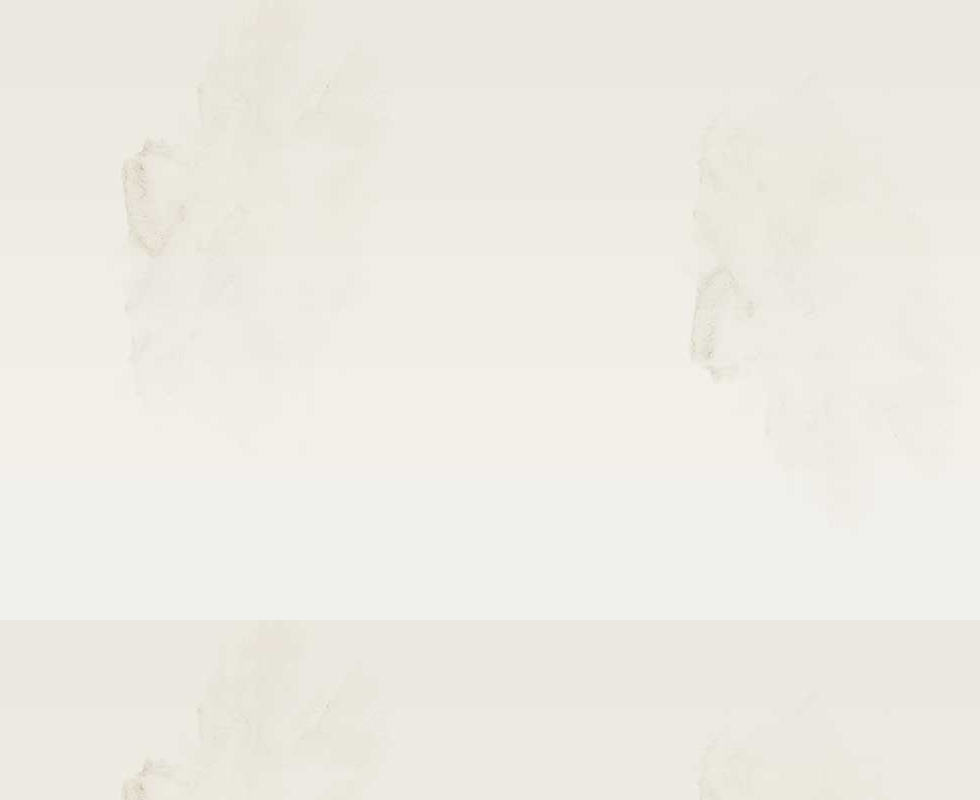
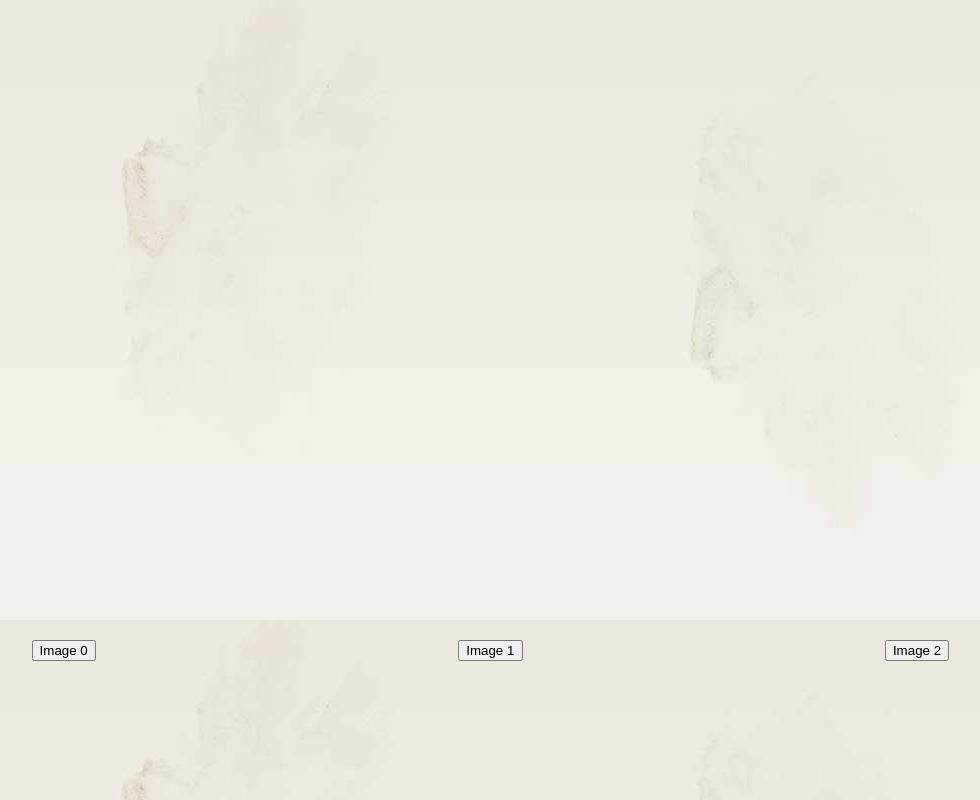
Before and after one commit to angly-cat/canvas-basic-drag-n-drop, a plain HTML site: page index.html in a window 1280 px wide. Shown: the whole page, without its empty margins (149-1129 px from the left). Drawn offline with Linux system fonts and the light colour scheme.

Commit message:
Add buttons, rename gName -> $name for DOM-elements

```diff
--- a/index.html
+++ b/index.html
@@ -7,9 +7,10 @@
 	<link rel="stylesheet" href="style.css">
 </head>
 <body>
-	<div id="container">
+	<div id="canvas_container">
 		<canvas id="canvas">Your browser doesn't support &lt;canvas&gt; tag.</canvas>
 	</div>
+	<div id="buttons_container"></div>
 	<script type="text/javascript" src="script.js"></script>
 </body>
 </html>
--- a/script.js
+++ b/script.js
@@ -1,11 +1,13 @@
 (function() {
     'use strict';
 
+    // Variables with names starting with '$' are DOM-elements.
     // Function and variables with names starting with 'g' are global.
     // Variables with names starting with 'a' are parameters.
 
-    var gCanvas = document.getElementById('canvas'),
-        gCtx = gCanvas.getContext('2d'),
+    var $buttonsContainer = document.getElementById('buttons_container'),
+        $canvas = document.getElementById('canvas'),
+        gCtx = $canvas.getContext('2d'),
         gCanvasMetrics = {
             DEFAULT_WIDTH: 640,
             DEFAULT_HEIGHT: 480,
@@ -36,8 +38,8 @@
             gCanvasMetrics.width = window.innerWidth;
             gCanvasMetrics.height = window.innerHeight;
 
-            gCanvas.width = gCanvasMetrics.width;
-            gCanvas.height = gCanvasMetrics.height;
+            $canvas.width = gCanvasMetrics.width;
+            $canvas.height = gCanvasMetrics.height;
             console.log('Canvas size is set to ' + gCanvasMetrics.width + 'x' + gCanvasMetrics.height);
 
             gCanvasMetrics.scaleFactor = Math.min(gCanvasMetrics.width/gCanvasMetrics.DEFAULT_WIDTH,
@@ -53,12 +55,19 @@
     function gStartImagesLoading() {
         for (var i = 0, len = gImagesPaths.length; i < len; i++) {
             gImages[i] = new Image();
-            gImages[i].onload = addButtonForImage.bind(null, i);
+            gImages[i].onload = addButtonForImage.bind(null, i, len - 1);
             gImages[i].src = gImagesPaths[i];
         }
 
-        function addButtonForImage(aNumber) {
+        function addButtonForImage(aNumber, aTotal) {
             console.log('Image ' + aNumber + ' is loaded.');
+
+            var $button = document.createElement('button');
+            $button.className = 'image_button';
+            $button.textContent = 'Image ' + aNumber;
+            $button.style.top = gCanvasMetrics.height*0.8 + 'px';
+            $button.style.left = (gCanvasMetrics.offsetX + gCanvasMetrics.scaleFactor*gCanvasMetrics.DEFAULT_WIDTH*(0.1 + 0.8*aNumber/aTotal)) + 'px';
+            $buttonsContainer.insertBefore($button, null);
         }
     }
 })();
--- a/style.css
+++ b/style.css
@@ -1,8 +1,20 @@
-#container {
+#canvas_container,
+#buttons_container {
     position: fixed;
     top: 0;
     left: 0;
     width: 100%;
     height: 100%;
+    pointer-events: none;
+}
+#canvas_container *,
+#buttons_container * {
+	pointer-events: auto;
+}
+#canvas_container {
     background: url("img/bg.jpg");
 }
+.image_button {
+	position: absolute;
+	transform: translateX(-50%);
+}
```
